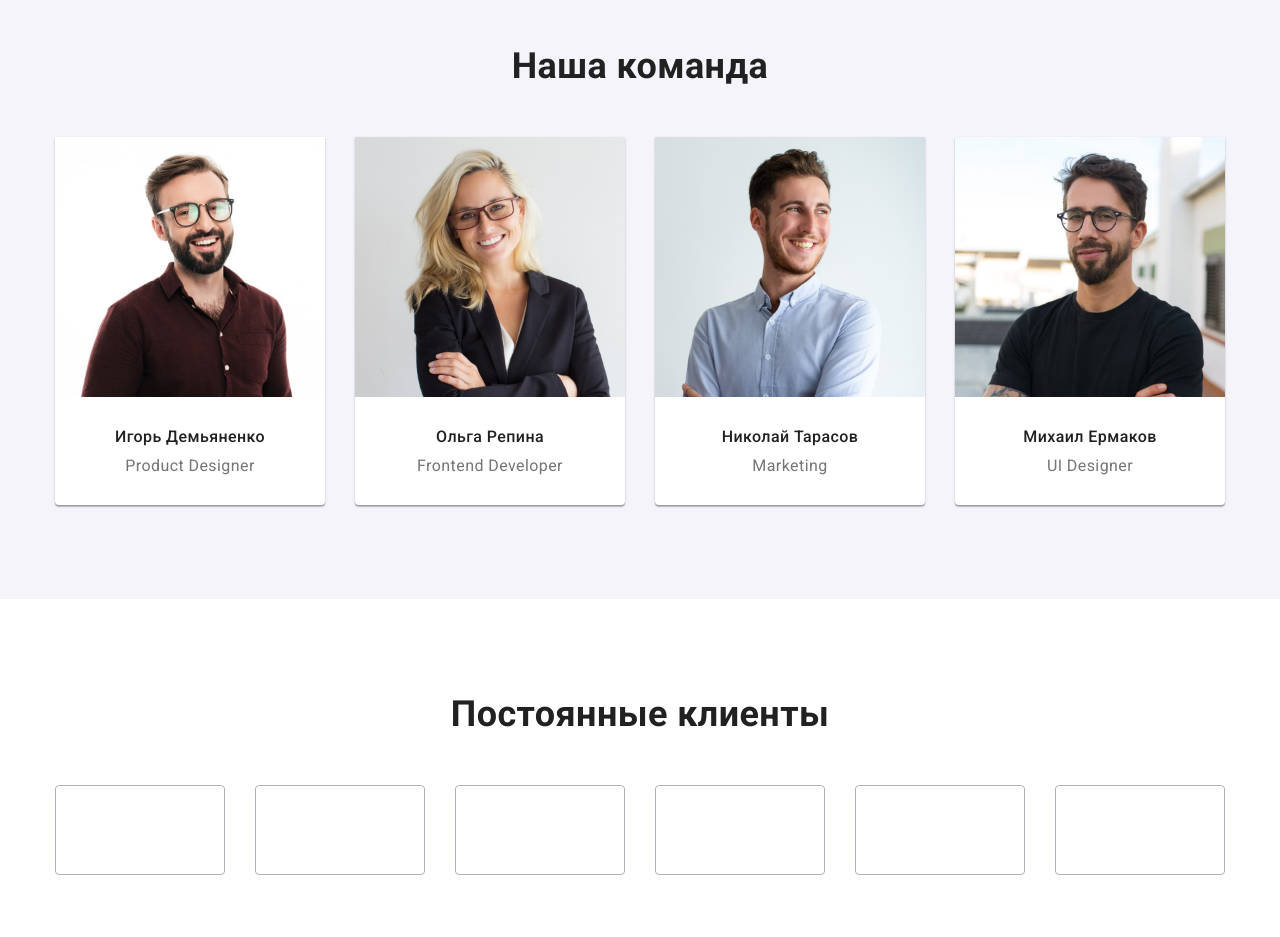
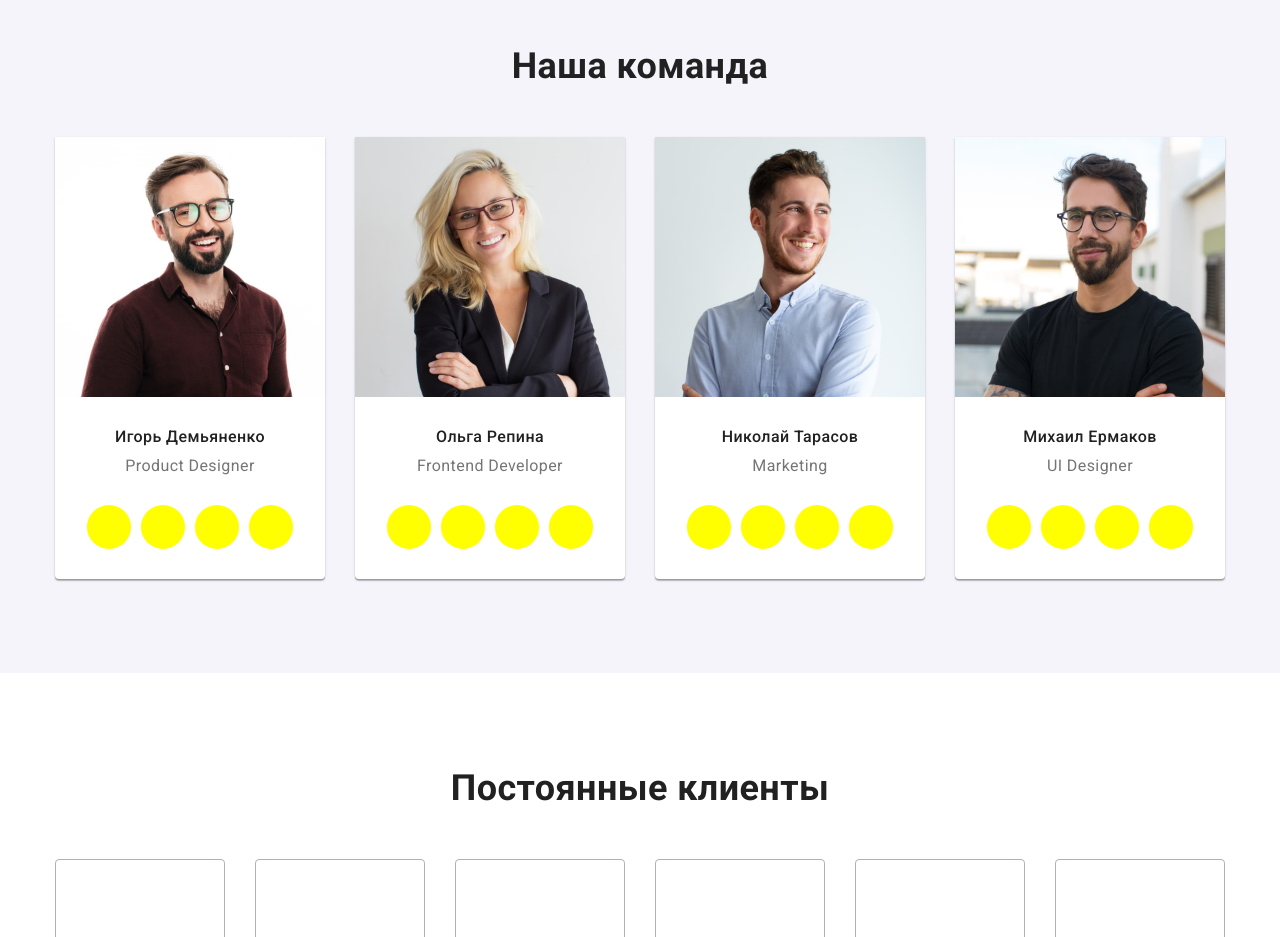
Before and after one commit to OlyaVerbetska/goit-markup-hw-04, a plain HTML site: page index.html in a window 1280 px wide. Shown: the part 1500-2437 px from the top of the page. Drawn offline with nearby package versions, Linux system fonts and the light colour scheme.

Commit message:
Добавляет места под иконки соц сетей

```diff
--- a/css/styles.css
+++ b/css/styles.css
@@ -239,6 +239,7 @@ h3 {
 .team .list .item {
   flex-basis: calc((100% - 4 * 30px) / 4);
   margin: 0px 30px 20px 0px;
+  padding-bottom: 30px;
 
   box-shadow: 0px 1px 3px rgba(0, 0, 0, 0.12), 0px 1px 1px rgba(0, 0, 0, 0.14), 0px 2px 1px rgba(0, 0, 0, 0.2);
   border-radius: 0px 0px 4px 4px;
@@ -333,6 +334,7 @@ h3 {
 
   color: var(--contrast-white-color);
 }
+
 .footer .link {
   display: inline-block;
   font-style: normal;
@@ -349,8 +351,10 @@ h3 {
   margin-right: 70px;
 }
 
-.socials p {
-  font-family: Roboto;
+
+
+.social-text {
+font-family: Roboto;
 font-weight: 700;
 line-height: 16px;
 letter-spacing: 0.03em;
@@ -359,18 +363,59 @@ text-transform: uppercase;
 color:var(--contrast-white-color)
 
 }
-.socials .link {
-  display: block;
-  width: 44px;
-  height: 44px;
-  border-radius: 50%;
-  background-color: var(--bg-color-icon);
-  /* margin-right:10px; */
+/* Иконки соц сетей */
+
+.team .socials-list {
+  justify-content: center;
 }
 
 .socials-item:not(:last-child) {
   margin-right: 10px;
 }
+.socials-item .link {
+  display: block;
+  width: 44px;
+  height: 44px;
+  border-radius: 50%;
+
+}
+
+
+
+.team .socials-item .link {
+  background-color: yellow;
+}
+
+
+.footer .socials-item .link {
+  background-color: var(--bg-color-icon);
+}
+.socials-item .link:hover,
+.socials-item .link:focus {
+  background-color: var(--accent-color);
+}
+
+
+
+
+
+
+
+
+
+.footer .socials-list {
+  /* width: 20px;
+  justify-content: center; */
+}
+
+
+
+
+
+
+
+
+
 
 
 /* Страница Портфолио */
--- a/index.html
+++ b/index.html
@@ -102,6 +102,12 @@
                 <h3 class="team-subtitle">Игорь Демьяненко</h3>
                 <p>Product Designer</p>
               </div>
+              <ul class="socials-list list flexbox">
+                <li class="socials-item"><a class="link" href=""></a></li>
+                <li class="socials-item"><a class="link" href=""></a></li>
+                <li class="socials-item"><a class="link" href=""></a></li>
+                <li class="socials-item"><a class="link" href=""></a></li>
+              </ul>
             </li>
             <li class="item">
               <img src="./images/team2.jpg" alt="Ольга Репина" width="270" height="260" />
@@ -109,6 +115,12 @@
                 <h3 class="team-subtitle">Ольга Репина</h3>
                 <p>Frontend Developer</p>
               </div>
+              <ul class="socials-list list flexbox">
+                <li class="socials-item"><a class="link" href=""></a></li>
+                <li class="socials-item"><a class="link" href=""></a></li>
+                <li class="socials-item"><a class="link" href=""></a></li>
+                <li class="socials-item"><a class="link" href=""></a></li>
+              </ul>
             </li>
             <li class="item">
               <img src="./images/team3.jpg" alt="Николай Тарасов" width="270" height="260" />
@@ -116,6 +128,12 @@
                 <h3 class="team-subtitle">Николай Тарасов</h3>
                 <p>Marketing</p>
               </div>
+              <ul class="socials-list list flexbox">
+                <li class="socials-item"><a class="link" href=""></a></li>
+                <li class="socials-item"><a class="link" href=""></a></li>
+                <li class="socials-item"><a class="link" href=""></a></li>
+                <li class="socials-item"><a class="link" href=""></a></li>
+              </ul>
             </li>
             <li class="item">
               <img src="./images/team4.jpg" alt="Михаил Ермаков" width="270" height="260" />
@@ -123,6 +141,12 @@
                 <h3 class="team-subtitle">Михаил Ермаков</h3>
                 <p>UI Designer</p>
               </div>
+              <ul class="socials-list list flexbox">
+                <li class="socials-item"><a class="link" href=""></a></li>
+                <li class="socials-item"><a class="link" href=""></a></li>
+                <li class="socials-item"><a class="link" href=""></a></li>
+                <li class="socials-item"><a class="link" href=""></a></li>
+              </ul>
             </li>
           </ul>
         </div>
@@ -146,7 +170,6 @@
 
     <footer class="footer">
       <div class="container flexbox">
-
         <!-- Футер контакты -->
         <div class="footer-nav">
           <a class="logo-secondary" href="./index.html"><span class="logo-accent">Web</span>Studio</a>
@@ -160,19 +183,15 @@
           </address>
         </div>
         <!-- Футер Присоединяйтесь -->
-<div class="socials">
-  <p>присоединяйтесь</p>
-  <ul class="list flexbox">
+        <div class="footer-social">
+          <p class="social-text">присоединяйтесь</p>
+          <ul class="socials-list list flexbox">
             <li class="socials-item"><a class="link" href=""></a></li>
             <li class="socials-item"><a class="link" href=""></a></li>
             <li class="socials-item"><a class="link" href=""></a></li>
             <li class="socials-item"><a class="link" href=""></a></li>
-
           </ul>
-
         </div>
-
-
       </div>
     </footer>
   </body>
```
Lines whose indentation alone changed are shown as unchanged.
